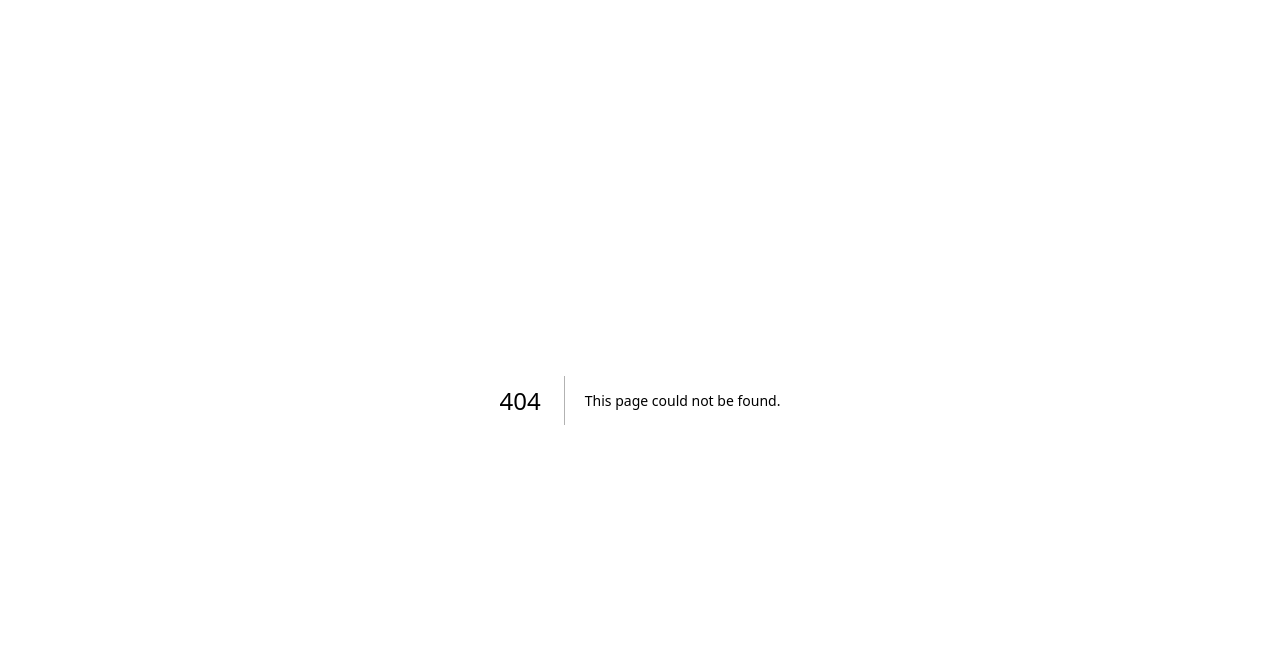
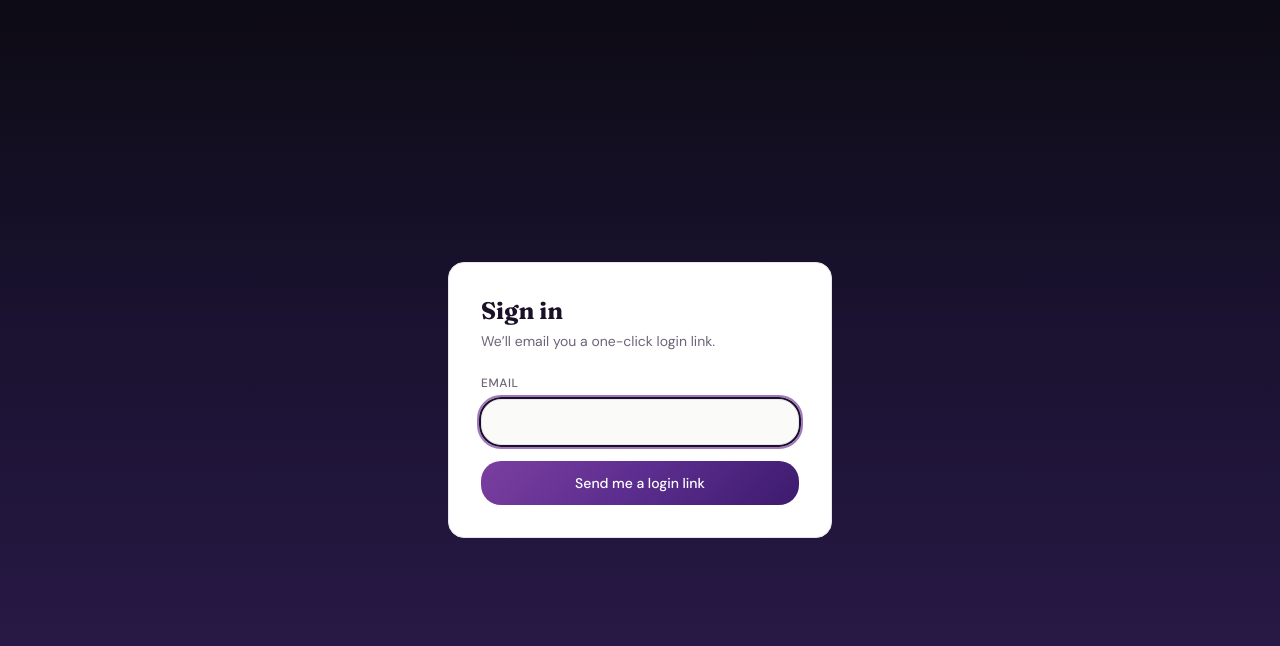
Before and after one commit to temple-keepers/sagacity-network, a Next.js app: page /login in a window 1280 px wide. Before the commit this address had no page. Shown: the top 646 px of the page. Built offline with nearby package versions, Linux system fonts and the light colour scheme.

Commit message:
feat(academy): add /login page with magic-link request form

```diff
--- /dev/null
+++ b/src/app/login/LoginForm.tsx
@@ -0,0 +1,84 @@
+"use client";
+
+import { useActionState } from "react";
+import { requestMagicLink } from "./actions";
+
+export default function LoginForm({ redirect }: { redirect: string }) {
+  const [state, formAction, pending] = useActionState(requestMagicLink, null);
+
+  if (state?.ok) {
+    return (
+      <div
+        className="w-full max-w-sm p-8 rounded-2xl text-center"
+        style={{ background: "var(--color-surface)", border: "1px solid var(--color-border)" }}
+      >
+        <h1
+          className="text-2xl font-bold mb-2"
+          style={{ fontFamily: "var(--font-display)", color: "var(--color-ink)" }}
+        >
+          Check your inbox
+        </h1>
+        <p className="text-sm" style={{ color: "var(--color-muted)" }}>
+          We&rsquo;ve sent you a login link. Click it to continue to your Academy.
+        </p>
+      </div>
+    );
+  }
+
+  return (
+    <form
+      action={formAction}
+      className="w-full max-w-sm p-8 rounded-2xl"
+      style={{ background: "var(--color-surface)", border: "1px solid var(--color-border)" }}
+    >
+      <h1
+        className="text-2xl font-bold mb-1"
+        style={{ fontFamily: "var(--font-display)", color: "var(--color-ink)" }}
+      >
+        Sign in
+      </h1>
+      <p className="text-sm mb-6" style={{ color: "var(--color-muted)" }}>
+        We&rsquo;ll email you a one-click login link.
+      </p>
+
+      {state?.error && (
+        <div
+          className="mb-4 p-3 rounded-lg text-sm"
+          style={{ background: "rgba(224,82,82,0.1)", color: "#E05252" }}
+        >
+          {state.error}
+        </div>
+      )}
+
+      <input type="hidden" name="redirect" value={redirect} />
+
+      <label
+        className="block text-xs font-medium uppercase tracking-wider mb-2"
+        style={{ color: "var(--color-muted)" }}
+      >
+        Email
+      </label>
+      <input
+        type="email"
+        name="email"
+        autoFocus
+        required
+        className="w-full px-4 py-3 rounded-lg text-sm mb-4 outline-none focus:ring-2"
+        style={{
+          background: "var(--color-bg)",
+          border: "1px solid var(--color-border)",
+          color: "var(--color-ink)",
+        }}
+      />
+
+      <button
+        type="submit"
+        disabled={pending}
+        className="w-full py-3 rounded-lg text-sm font-medium text-white transition-opacity disabled:opacity-50"
+        style={{ background: "var(--gradient-purple)" }}
+      >
+        {pending ? "Sending..." : "Send me a login link"}
+      </button>
+    </form>
+  );
+}
--- /dev/null
+++ b/src/app/login/actions.ts
@@ -0,0 +1,35 @@
+"use server";
+
+import { createSupabaseServerClient } from "@/lib/supabase/server";
+import { headers } from "next/headers";
+
+type State = { ok?: boolean; error?: string } | null;
+
+export async function requestMagicLink(_prev: State, formData: FormData): Promise<State> {
+  const email = String(formData.get("email") ?? "").trim().toLowerCase();
+  const redirectPath = String(formData.get("redirect") ?? "/academy/my-learning");
+
+  if (!email || !/.+@.+\..+/.test(email)) {
+    return { error: "Please enter a valid email address." };
+  }
+
+  const h = await headers();
+  const origin = h.get("origin") ?? h.get("x-forwarded-host") ?? "http://localhost:3000";
+  const baseUrl = origin.startsWith("http") ? origin : `https://${origin}`;
+
+  const supabase = await createSupabaseServerClient();
+  const { error } = await supabase.auth.signInWithOtp({
+    email,
+    options: {
+      emailRedirectTo: `${baseUrl}/auth/callback?next=${encodeURIComponent(redirectPath)}`,
+      shouldCreateUser: true,
+    },
+  });
+
+  if (error) {
+    console.error("[login] magic link send failed:", error);
+    return { error: "Couldn't send the login link. Please try again." };
+  }
+
+  return { ok: true };
+}
--- /dev/null
+++ b/src/app/login/page.tsx
@@ -0,0 +1,25 @@
+import type { Metadata } from "next";
+import LoginForm from "./LoginForm";
+
+export const metadata: Metadata = {
+  title: "Sign in — Sagacity Network",
+  robots: { index: false, follow: false },
+};
+
+export default async function LoginPage({
+  searchParams,
+}: {
+  searchParams: Promise<{ redirect?: string }>;
+}) {
+  const sp = await searchParams;
+  const redirect = sp.redirect ?? "/academy/my-learning";
+
+  return (
+    <div
+      className="min-h-screen flex items-center justify-center px-4"
+      style={{ background: "var(--gradient-hero)" }}
+    >
+      <LoginForm redirect={redirect} />
+    </div>
+  );
+}
```
